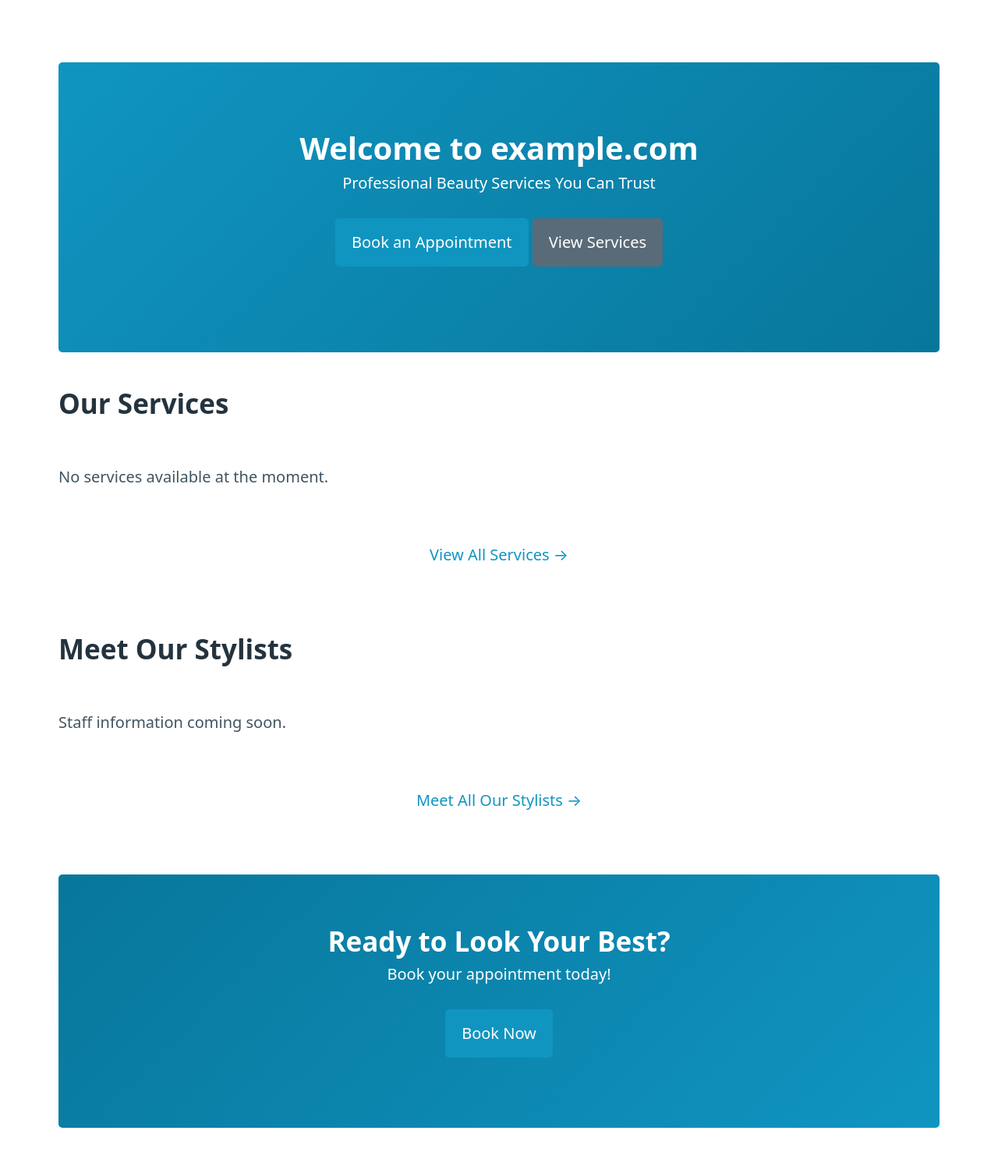
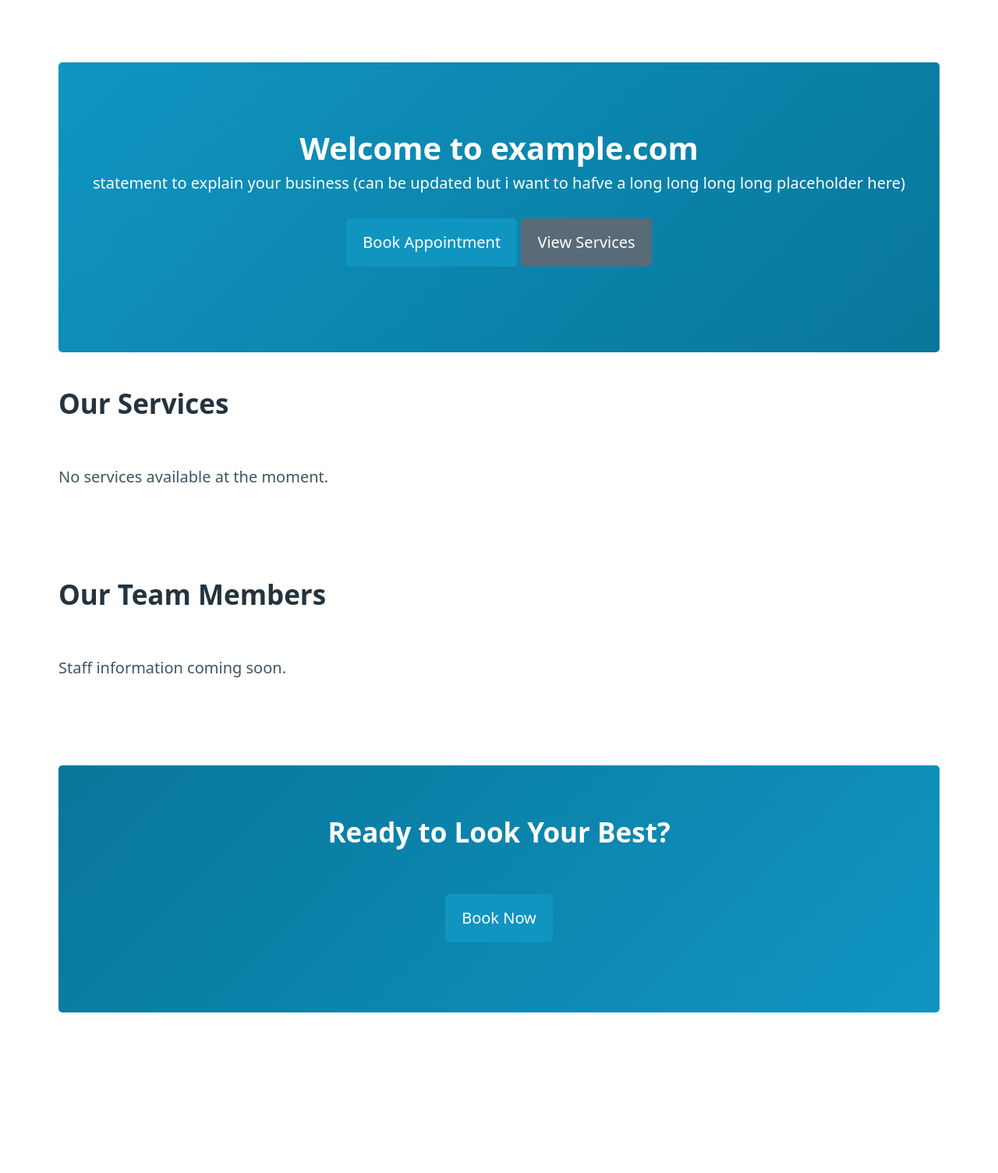
Before and after one commit to swangsong328/mira_app, a Django app: page / in a window 1280 px wide. Shown: the part 72-1577 px from the top of the page at 78% size. Run offline with Django 4.2, Linux system fonts and the light colour scheme; data that the repository does not hold is empty; parts of the project's set-up code (start-up, migrations or seed data) failed here and were passed over; some libraries are stand-ins or nearby versions.

Commit message:
HTML placeholder update

```diff
--- a/templates/sitecontent/home.html
+++ b/templates/sitecontent/home.html
@@ -8,10 +8,10 @@
 <section class="hero">
     <hgroup>
         <h1>Welcome to {{ SITE_NAME }}</h1>
-        <h2>Professional Beauty Services You Can Trust</h2>
+        <h2>statement to explain your business (can be updated but i want to hafve a long long long long placeholder here)</h2>
     </hgroup>
     <p>
-        <a href="{% url 'guest_booking_step1_service' %}" role="button">Book an Appointment</a>
+        <a href="{% url 'guest_booking_step1_service' %}" role="button">Book Appointment</a>
         <a href="{% url 'services' %}" role="button" class="secondary">View Services</a>
     </p>
 </section>
@@ -29,21 +29,18 @@
             <p>{{ service.short_description|default:service.description|truncatewords:20 }}</p>
             <footer>
                 <p><strong>${{ service.price }}</strong> • {{ service.duration }} min</p>
-                <a href="{% url 'services_detail' service.slug %}">Learn More →</a>
+                <a href="{% url 'services_detail' service.slug %}">Learn More</a>
             </footer>
         </article>
         {% empty %}
         <p>No services available at the moment.</p>
         {% endfor %}
     </div>
-    <p style="text-align: center; margin-top: 2rem;">
-        <a href="{% url 'services' %}">View All Services →</a>
-    </p>
 </section>
 
 <!-- Featured Staff -->
 <section>
-    <h2>Meet Our Stylists</h2>
+    <h2>Our Team Members</h2>
     <div class="grid">
         {% for staff_member in featured_staff %}
         <article class="text-center">
@@ -52,23 +49,17 @@
             {% endif %}
             <h4>{{ staff_member.get_full_name }}</h4>
             <p>{{ staff_member.bio|truncatewords:15 }}</p>
-            <a href="{% url 'staff_detail' staff_member.slug %}">View Profile →</a>
+            <a href="{% url 'staff_detail' staff_member.slug %}">View Profile</a>
         </article>
         {% empty %}
         <p>Staff information coming soon.</p>
         {% endfor %}
     </div>
-    <p style="text-align: center; margin-top: 2rem;">
-        <a href="{% url 'staff' %}">Meet All Our Stylists →</a>
-    </p>
 </section>
 
 <!-- Call to Action -->
 <section class="cta">
-    <hgroup>
-        <h2>Ready to Look Your Best?</h2>
-        <h3>Book your appointment today!</h3>
-    </hgroup>
+    <h2>Ready to Look Your Best?</h2>
     <p>
         <a href="{% url 'guest_booking_step1_service' %}" role="button">Book Now</a>
     </p>
```
